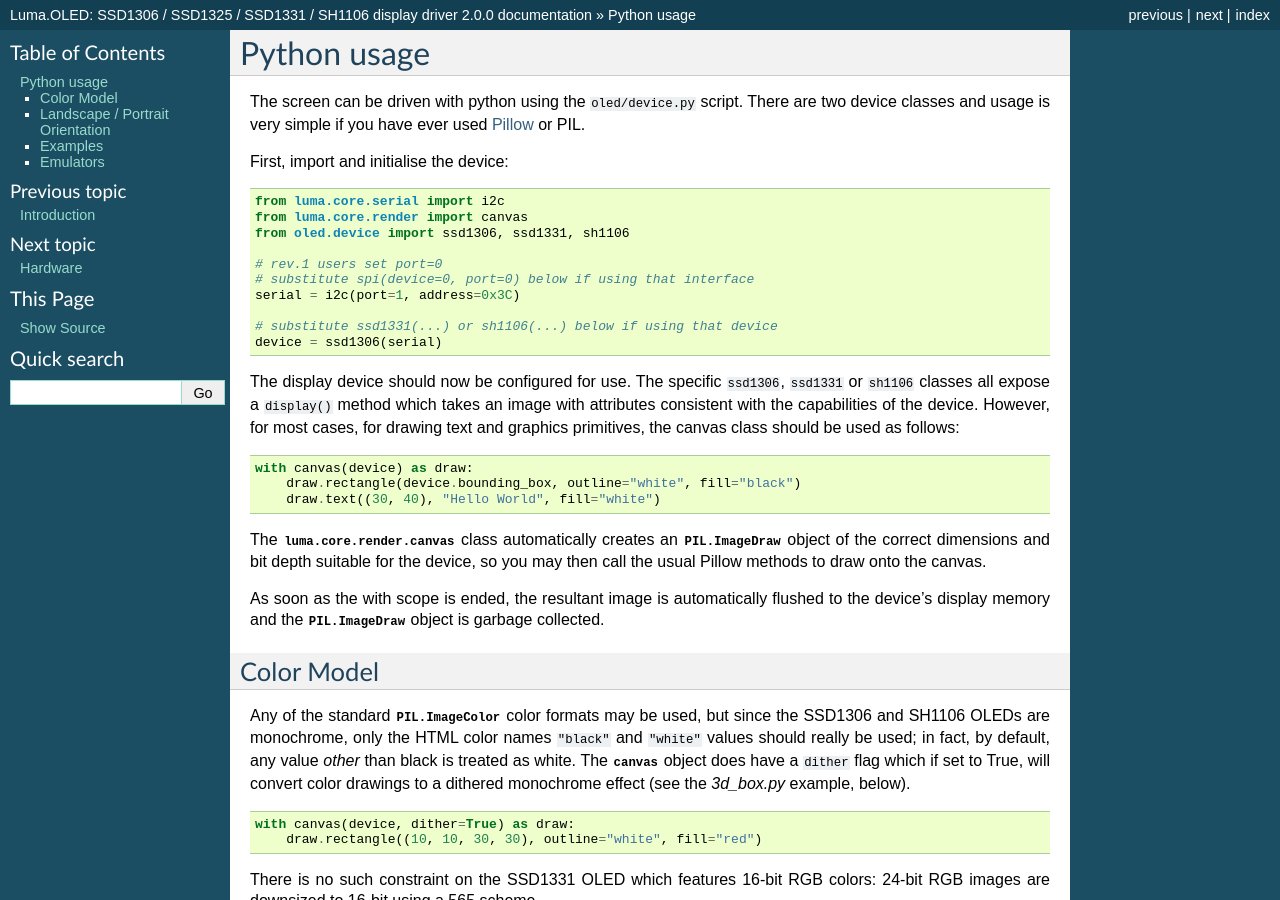
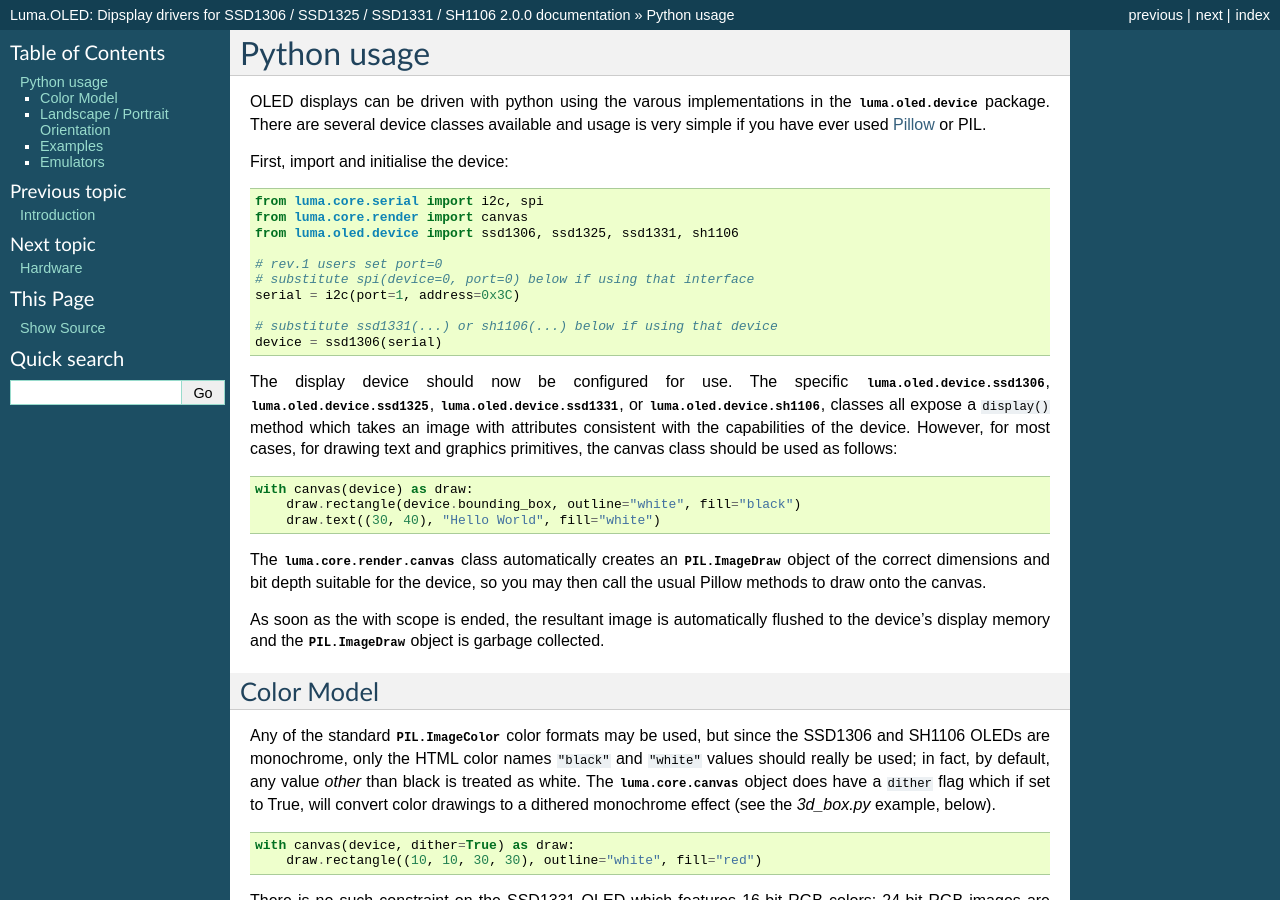
Before and after one commit to rm-hull/luma.oled, a Sphinx documentation site: the page built from doc/python-usage.rst, in a window 1280 px wide and 900 px high. Built offline with Sphinx 7.4.7, drawn with Linux system fonts in a browser that asks for light colours; pages that are not in the unit, such as notebooks, are missing from menus; the version number is read from the project's files by our own code; some of the changed text lies outside the part shown.

Commit message:
Update docs

```diff
--- a/doc/conf.py
+++ b/doc/conf.py
@@ -17,6 +17,8 @@
 
 import os, sys
 from datetime import datetime
+
+version = "2.0.0"
 
 # If extensions (or modules to document with autodoc) are in another directory,
 # add these directories to sys.path here. If the directory is relative to the
@@ -62,7 +64,7 @@ source_suffix = '.rst'
 master_doc = 'index'
 
 # General information about the project.
-project = 'Luma.OLED: SSD1306 / SSD1325 / SSD1331 / SH1106 display driver'
+project = 'Luma.OLED: Dipsplay drivers for SSD1306 / SSD1325 / SSD1331 / SH1106'
 copyright = u'{0}, Richard Hull'.format(datetime.now().year)
 author = 'Richard Hull'
 
@@ -70,10 +72,6 @@ author = 'Richard Hull'
 # |version| and |release|, also used in various other places throughout the
 # built documents.
 
-from oled import __version__
-
-# The short X.Y version.
-version = __version__
 # The full version, including alpha/beta/rc tags.
 release = version
 
@@ -275,7 +273,7 @@ latex_elements = {
 # (source start file, target name, title,
 #  author, documentclass [howto, manual, or own class]).
 latex_documents = [
-    (master_doc, 'luma.oled.tex', 'luma.oled Documentation',
+    (master_doc, 'luma.oled.tex', 'Luma.OLED Documentation',
      author, 'manual'),
 ]
 
@@ -332,7 +330,7 @@ man_pages = [
 # (source start file, target name, title, author,
 #  dir menu entry, description, category)
 texinfo_documents = [
-    (master_doc, 'luma.oled', 'luma.oled Documentation',
+    (master_doc, 'luma.oled', 'Luma.OLED Documentation',
      author, 'luma.oled', project,
      'Miscellaneous'),
 ]
@@ -357,5 +355,6 @@ texinfo_documents = [
 # Configuration for intersphinx.
 intersphinx_mapping = {
     'python': ('https://docs.python.org/2', None),
-    'pillow': ('https://pillow.readthedocs.io/en/latest', None)
+    'pillow': ('https://pillow.readthedocs.io/en/latest', None),
+    'luma.core': ('https://luma-core.readthedocs.io/en/latest', None)
 }
--- a/doc/index.rst
+++ b/doc/index.rst
@@ -1,5 +1,5 @@
-Luma.OLED: SSD1306 / SSD1325 / SSD1331 / SH1106 Display Driver
-==============================================================
+Luma.OLED: Display drivers for SSD1306 / SSD1325 / SSD1331 / SH1106
+===================================================================
 .. image:: https://travis-ci.org/rm-hull/luma.oled.svg?branch=master
    :target: https://travis-ci.org/rm-hull/luma.oled
 
--- a/doc/python-usage.rst
+++ b/doc/python-usage.rst
@@ -1,16 +1,17 @@
 Python usage
 ------------
-The screen can be driven with python using the ``oled/device.py`` script.
-There are two device classes and usage is very simple if you have ever
-used `Pillow <https://pillow.readthedocs.io/en/latest/>`_ or PIL.
+OLED displays can be driven with python using the varous implementations in the
+:py:mod:`luma.oled.device` package.  There are several device classes available
+and usage is very simple if you have ever used `Pillow
+<https://pillow.readthedocs.io/en/latest/>`_ or PIL.
 
 First, import and initialise the device:
 
 .. code:: python
 
-  from luma.core.serial import i2c
+  from luma.core.serial import i2c, spi
   from luma.core.render import canvas
-  from oled.device import ssd1306, ssd1331, sh1106
+  from luma.oled.device import ssd1306, ssd1325, ssd1331, sh1106
 
   # rev.1 users set port=0
   # substitute spi(device=0, port=0) below if using that interface
@@ -19,11 +20,14 @@ First, import and initialise the device:
   # substitute ssd1331(...) or sh1106(...) below if using that device
   device = ssd1306(serial)
 
-The display device should now be configured for use. The specific ``ssd1306``,
-``ssd1331`` or ``sh1106`` classes all expose a ``display()`` method which takes
-an image with attributes consistent with the capabilities of the device.
-However, for most cases, for drawing text and graphics primitives, the canvas
-class should be used as follows:
+The display device should now be configured for use. The specific
+:py:class:`luma.oled.device.ssd1306`,
+:py:class:`luma.oled.device.ssd1325`,
+:py:class:`luma.oled.device.ssd1331`, or
+:py:class:`luma.oled.device.sh1106`, classes all expose a ``display()`` method
+which takes an image with attributes consistent with the capabilities of the
+device. However, for most cases, for drawing text and graphics primitives, the
+canvas class should be used as follows:
 
 .. code:: python
 
@@ -44,7 +48,7 @@ Color Model
 Any of the standard :mod:`PIL.ImageColor` color formats may be used, but since
 the SSD1306 and SH1106 OLEDs are monochrome, only the HTML color names
 ``"black"`` and ``"white"`` values should really be used; in fact, by default,
-any value *other* than black is treated as white. The :py:class:`canvas` object
+any value *other* than black is treated as white. The :py:class:`luma.core.canvas` object
 does have a ``dither`` flag which if set to True, will convert color drawings
 to a dithered monochrome effect (see the *3d_box.py* example, below).
 
@@ -176,6 +180,7 @@ flag to show the options::
       --max-frames MAX_FRAMES
                             Maximum frames to record (gifanim emulator only)
                             (default: None)
+
 .. note::
    #. Substitute ``python3`` for ``python`` in the above examples if you are using python3.
    #. ``python-dev`` (apt-get) and ``psutil`` (pip/pip3) are required to run the ``sys_info.py``
@@ -186,14 +191,14 @@ Emulators
 There are various display emulators available for running code against, for debugging
 and screen capture functionality:
 
-* The :class:`oled.emulator.capture` device will persist a numbered PNG file to
+* The :py:class:`luma.core.emulator.capture` device will persist a numbered PNG file to
   disk every time its ``display`` method is called.
 
-* The :class:`oled.emulator.gifanim` device will record every image when its ``display``
+* The :py:class:`luma.core.emulator.gifanim` device will record every image when its ``display``
   method is called, and on program exit (or Ctrl-C), will assemble the images into an
   animated GIF.
 
-* The :class:`oled.emulator.pygame` device uses the :py:mod:`pygame` library to
+* The :py:class:`luma.core.emulator.pygame` device uses the :py:mod:`pygame` library to
   render the displayed image to a pygame display surface.
 
 Invoke the demos with::
```
Also changed, not shown: doc/api-documentation.rst (+5 -53 lines).
